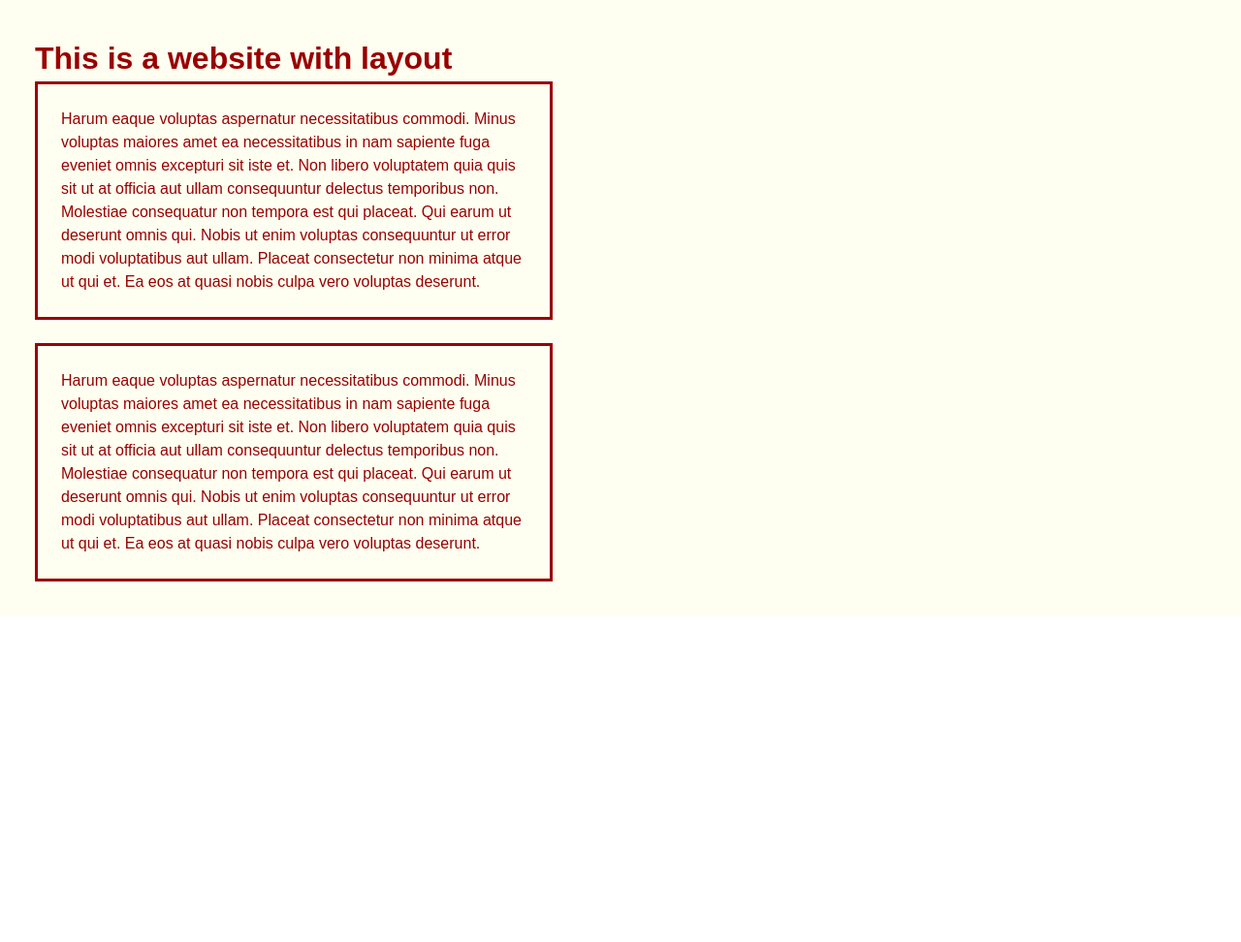
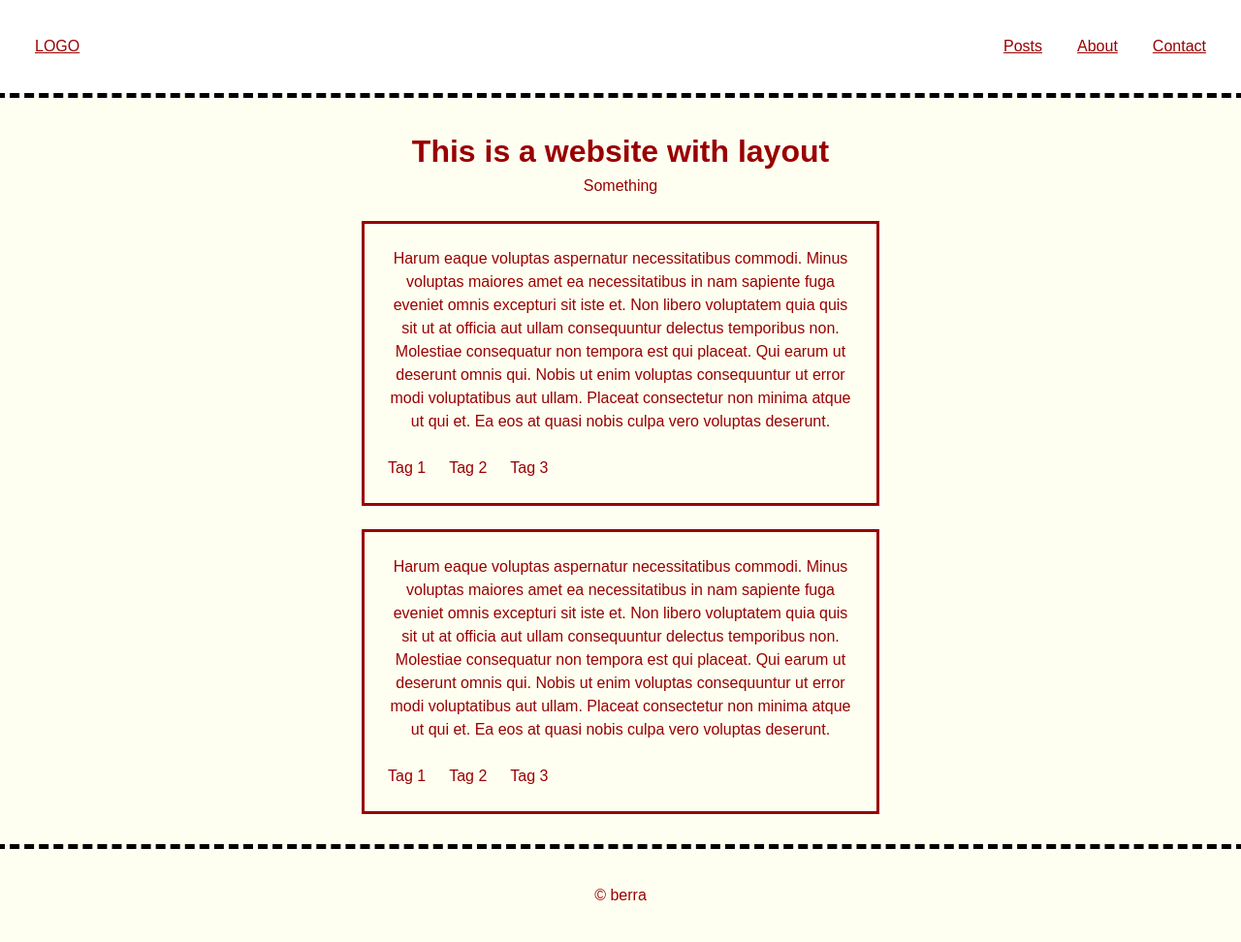
Before and after one commit to berra/layouts, a website built with Parcel: page src/index.html in a window 1280 px wide. Shown: the whole page at 97% size. Before the commit the page ends 800 px from the top, so only its background shows below. Built offline with nearby package versions, Linux system fonts and the light colour scheme.

Commit message:
More layout

```diff
--- a/package.json
+++ b/package.json
@@ -4,7 +4,7 @@
   "description": "",
   "main": "index.js",
   "scripts": {
-    "start": "parcel",
+    "start": "parcel ./src/index.html",
     "build": "parcel build"
   },
   "repository": {
--- a/src/index.html
+++ b/src/index.html
@@ -1,28 +1,80 @@
 <!DOCTYPE html>
 <html lang="en">
   <head>
-    <meta charset="UTF-8">
-    <meta name="viewport" content="width=device-width, initial-scale=1.0">
-    <meta http-equiv="X-UA-Compatible" content="ie=edge">
+    <meta charset="UTF-8" />
+    <meta name="viewport" content="width=device-width, initial-scale=1.0" />
+    <meta http-equiv="X-UA-Compatible" content="ie=edge" />
     <title>Test</title>
-    <link rel="stylesheet" href="style.css">
+    <link rel="stylesheet" href="style.css" />
   </head>
   <body>
+    <header
+      class="box space-2 cluster justify-content:space-between align-items:center background:white"
+    >
+      <a href="/">LOGO</a>
+      <nav class="cluster">
+        <a href="#">Posts</a>
+        <a href="#">About</a>
+        <a href="#">Contact</a>
+      </nav>
+    </header>
+
     <main class="box space-2">
+      <div class="center">
+        <h1 class="text-align:center">This is a website with layout</h1>
+      </div>
 
-      <h1>This is a website with layout</h1>
-
-    <section class="stack default-space">
-      <article class="box border:thick">
-        <p>Harum eaque voluptas aspernatur necessitatibus commodi. Minus voluptas maiores amet ea necessitatibus in nam sapiente fuga eveniet omnis excepturi sit iste et. Non libero voluptatem quia quis sit ut at officia aut ullam consequuntur delectus temporibus non. Molestiae consequatur non tempora est qui placeat. Qui earum ut deserunt omnis qui. Nobis ut enim voluptas consequuntur ut error modi voluptatibus aut ullam. Placeat consectetur non minima atque ut qui et. Ea eos at quasi nobis culpa vero voluptas deserunt.</p>
-      </article>
-      <article class="box border:thick">
-        <p>Harum eaque voluptas aspernatur necessitatibus commodi. Minus voluptas maiores amet ea necessitatibus in nam sapiente fuga eveniet omnis excepturi sit iste et. Non libero voluptatem quia quis sit ut at officia aut ullam consequuntur delectus temporibus non. Molestiae consequatur non tempora est qui placeat. Qui earum ut deserunt omnis qui. Nobis ut enim voluptas consequuntur ut error modi voluptatibus aut ullam. Placeat consectetur non minima atque ut qui et. Ea eos at quasi nobis culpa vero voluptas deserunt.</p>
-      </article>
-
-    </section>
-
-  </main>
-	<script src="index.js"></script>
+      <div class="center">
+        <div class="with-sidebar">
+          <aside>
+            <div class="inner">
+              <p>Something</p>
+            </div>
+          </aside>
+          <section class="stack text-align:start default-space">
+            <div class="center stack">
+              <article class="box stack border:thick">
+                <p>
+                  Harum eaque voluptas aspernatur necessitatibus commodi. Minus
+                  voluptas maiores amet ea necessitatibus in nam sapiente fuga
+                  eveniet omnis excepturi sit iste et. Non libero voluptatem
+                  quia quis sit ut at officia aut ullam consequuntur delectus
+                  temporibus non. Molestiae consequatur non tempora est qui
+                  placeat. Qui earum ut deserunt omnis qui. Nobis ut enim
+                  voluptas consequuntur ut error modi voluptatibus aut ullam.
+                  Placeat consectetur non minima atque ut qui et. Ea eos at
+                  quasi nobis culpa vero voluptas deserunt.
+                </p>
+                <div class="cluster">
+                  <span>Tag 1</span>
+                  <span>Tag 2</span>
+                  <span>Tag 3</span>
+                </div>
+              </article>
+              <article class="box stack border:thick">
+                <p>
+                  Harum eaque voluptas aspernatur necessitatibus commodi. Minus
+                  voluptas maiores amet ea necessitatibus in nam sapiente fuga
+                  eveniet omnis excepturi sit iste et. Non libero voluptatem
+                  quia quis sit ut at officia aut ullam consequuntur delectus
+                  temporibus non. Molestiae consequatur non tempora est qui
+                  placeat. Qui earum ut deserunt omnis qui. Nobis ut enim
+                  voluptas consequuntur ut error modi voluptatibus aut ullam.
+                  Placeat consectetur non minima atque ut qui et. Ea eos at
+                  quasi nobis culpa vero voluptas deserunt.
+                </p>
+                <div class="cluster">
+                  <span>Tag 1</span>
+                  <span>Tag 2</span>
+                  <span>Tag 3</span>
+                </div>
+              </article>
+            </div>
+          </section>
+        </div>
+      </div>
+    </main>
+    <footer class="box space-2 text-align:center">&copy; berra</footer>
+    <script src="index.js"></script>
   </body>
 </html>
--- a/src/layout.css
+++ b/src/layout.css
@@ -16,7 +16,7 @@
   --s5: calc(var(--s4) * var(--ratio));
   --border-none: 0;
   --border-thin: 1px;
-  --border-tick: 3px;
+  --border-thick: 3px;
 }
 
 * {
@@ -83,3 +83,41 @@ body {
   color: var(--color-light);
   background-color: var(--color-dark);
 }
+
+/* center */
+
+.center {
+  box-sizing: content-box;
+  margin-inline: auto;
+  text-align: center;
+  max-inline-size: var(--measure);
+}
+
+/* cluster */
+
+.cluster {
+  display: flex;
+  flex-wrap: wrap;
+  gap: var(--space, 1rem);
+  justify-content: flex-start;
+  align-items: center;
+}
+
+/* sidebar */
+
+.with-sidebar {
+  display: flex;
+  flex-wrap: wrap;
+  gap: var(--s1);
+}
+
+.with-sidebar > :first-child {
+  flex-grow: 1;
+  flex-basis: var(--size, "auto");
+}
+
+.with-sidebar > :last-child {
+  flex-basis: 0;
+  flex-grow: 999;
+  min-inline-size: 70%;
+}
--- a/src/style.css
+++ b/src/style.css
@@ -1,3 +1,13 @@
 @import "reset.css";
 @import "layout.css";
 @import "utilities.css";
+
+aside {
+  --size: 280px;
+}
+
+footer,
+header {
+  background-color: white;
+  outline: 5px dashed black;
+}
--- a/src/utilities.css
+++ b/src/utilities.css
@@ -5,7 +5,7 @@
 }
 
 .border\:thick {
-  border-width: var(--border-tick);
+  border-width: var(--border-thick);
 }
 
 .border\:thin {
@@ -20,3 +20,33 @@
 .space-2 {
   --space: var(--s2);
 }
+
+.text-align\:center {
+  text-align: center;
+}
+
+.text-align\:start {
+  text-align: left;
+  text-align: start;
+}
+
+.text-align\:end {
+  text-align: right;
+  text-align: end;
+}
+
+.justify-content\:space-between {
+  justify-content: space-between;
+}
+
+.align-items\:center {
+  align-items: center;
+}
+
+.max-inline-size\:100 {
+  max-inline-size: 100%;
+}
+
+.background\:white {
+  background-color: white;
+}
```
